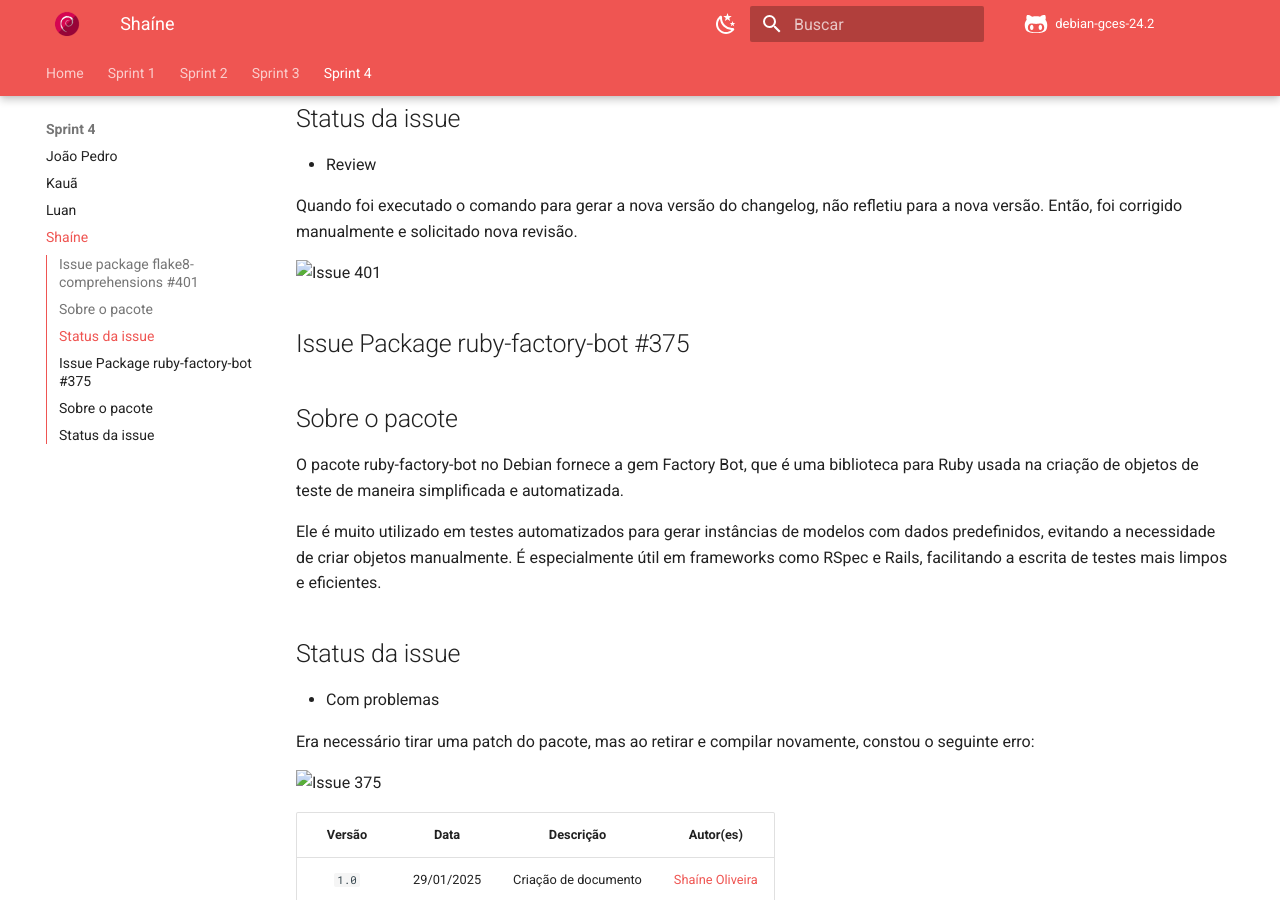
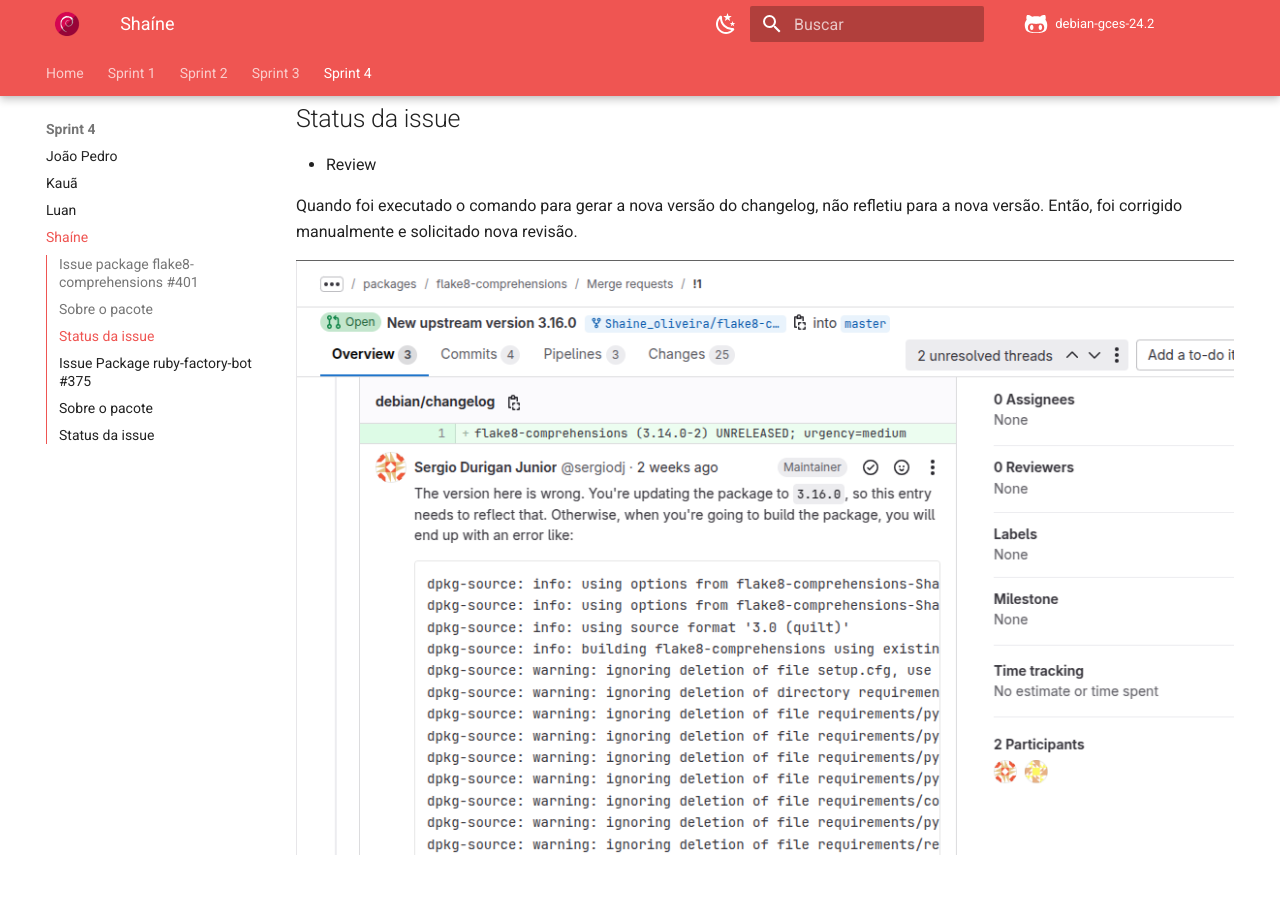
Before and after one commit to gitbmvb/debian-gces-24.2, an MkDocs documentation site: the page built from docs/sprint4/shaine4.md, in a window 1280 px wide and 900 px high, scrolled down 437 px. Built offline with MkDocs 1.6.1 and Material for MkDocs 9.7.7, drawn with Linux system fonts in a browser that asks for light colours; comment, search, counter and statistics services are not loaded.

Commit message:
Arruma pages

```diff
--- a/docs/sprint4/shaine4.md
+++ b/docs/sprint4/shaine4.md
@@ -14,7 +14,7 @@ Por exemplo, ele pode sugerir substituir um for loop explícito por uma list com
 
 Quando foi executado o comando para gerar a nova versão do changelog, não refletiu para a nova versão. Então, foi corrigido manualmente e solicitado nova revisão.
 
-![Issue 401](/docs/img/sprint4.png)
+![Issue 401](../img/sprint4.png)
 
 ## Issue Package ruby-factory-bot #375
 
@@ -30,7 +30,7 @@ Ele é muito utilizado em testes automatizados para gerar instâncias de modelos
 
 Era necessário tirar uma patch do pacote, mas ao retirar e compilar novamente, constou o seguinte erro:
 
-![Issue 375](/docs/img/erro4-shaine.png)
+![Issue 375](../img/erro4-shaine.png)
 
 
 | Versão |    Data    |         Descrição          |  Autor(es)  |
```
